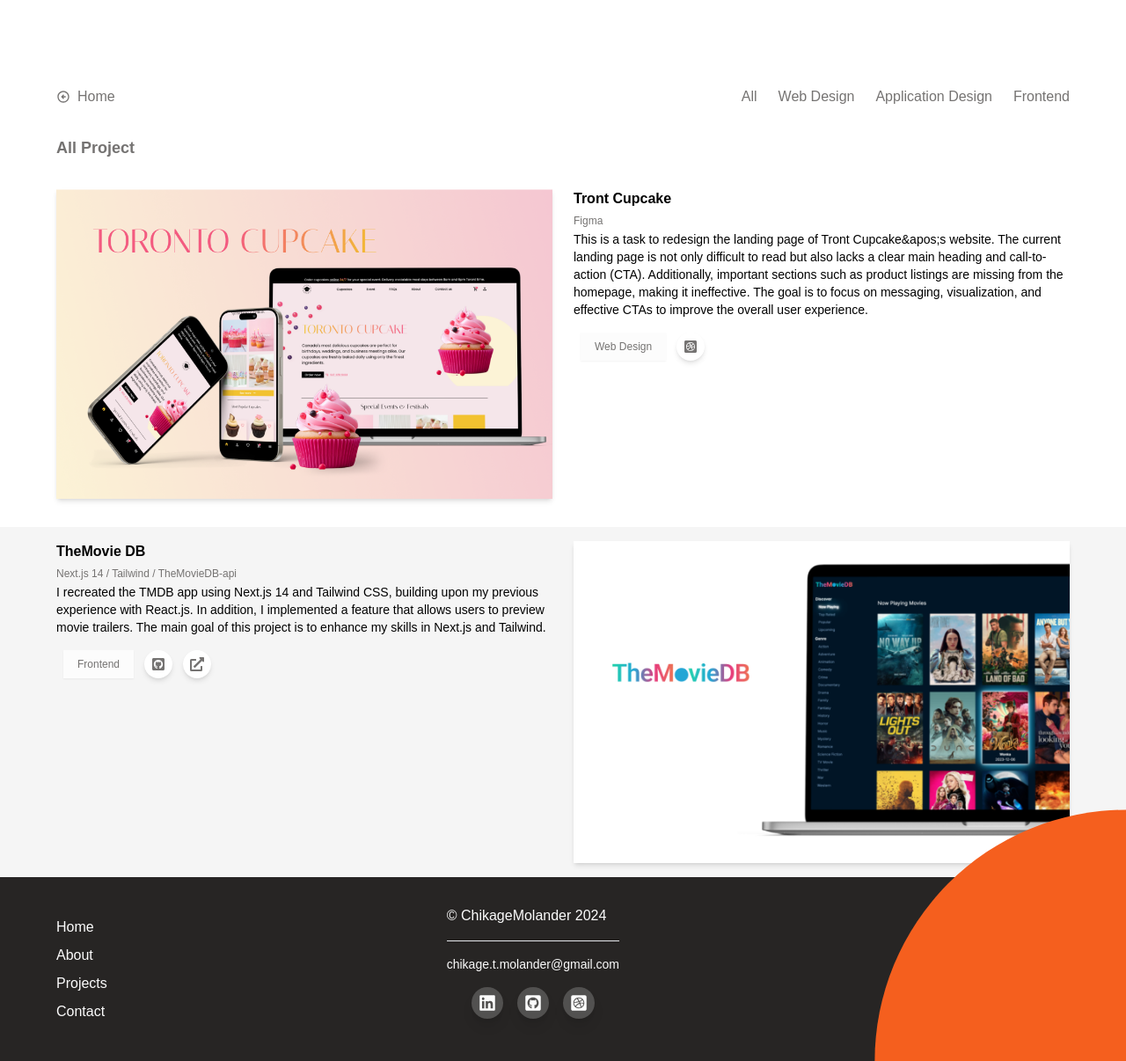
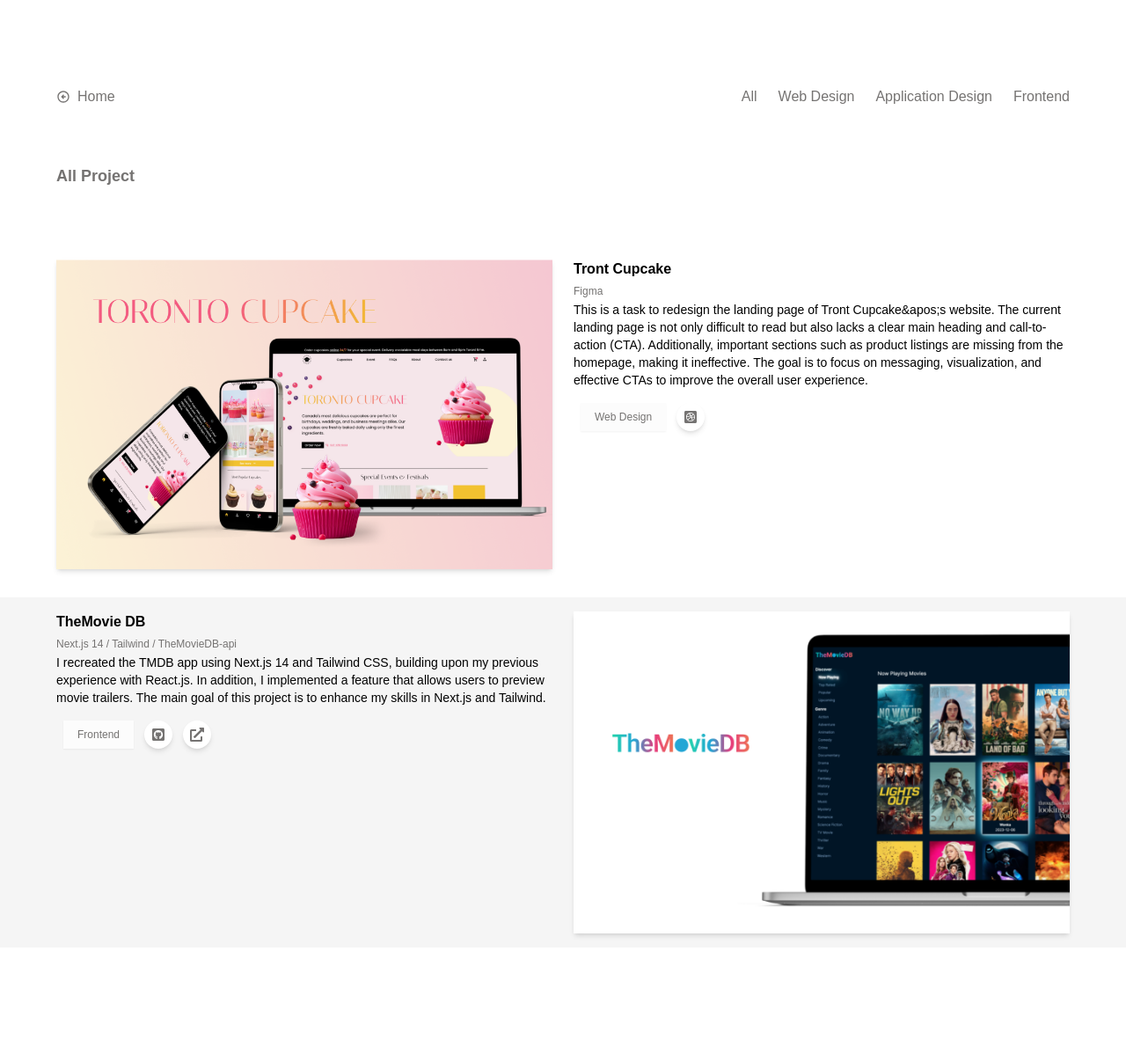
Before and after one commit to xxxOkamexxx/new-portfolio, a Next.js app: page /projects in a window 1280 px wide. Shown: the whole page at 88% size. After the commit the page ends 1077 px from the top, so only its background shows below. Built offline with nearby package versions, Linux system fonts and the light colour scheme.

Commit message:
adjust width

```diff
--- a/src/app/page.js
+++ b/src/app/page.js
@@ -3,7 +3,7 @@
 export default function Home() {
   return (
     <main className={`bg-neutralLight overflow-hidden`}>
-      <div className="hidden md:block circle01 z-0" />
+      <div id='home' className="hidden md:block circle01 z-0" />
 
       <div className="z-10">
         <div>
--- a/src/app/projects/[id]/page.jsx
+++ b/src/app/projects/[id]/page.jsx
@@ -5,7 +5,6 @@
 
 import { projectsList } from '@/constans'
 import ProjectNav from '@/components/ProjectNav';
-import { Footer } from '@/components';
 
 import { styles } from '@/styles'
 import { motion } from 'framer-motion';
@@ -42,7 +41,7 @@
       <ProjectNav />
 
       {/* Page title */}
-      <h3 className={`${styles.pageTitle} ${styles.headline3} ${styles.xPaddings} pt-8 pb-4`}>
+      <h3 className={`${styles.pageTitle} ${styles.headline3} ${styles.xPaddings} ${styles.yPaddings}`}>
         {title}
       </h3>
 
@@ -107,8 +106,6 @@
         </div>
       </div>
 
-      <Footer />
-
     </main>
   )
 }
--- a/src/app/projects/page.jsx
+++ b/src/app/projects/page.jsx
@@ -5,7 +5,6 @@
 
 import ProjectNav from '@/components/ProjectNav'
 import { projectsList } from '@/constans'
-import { Footer } from '@/components';
 
 import { styles } from '@/styles'
 import { motion } from 'framer-motion';
@@ -20,7 +19,7 @@
       <ProjectNav />
 
       {/* Page title */}
-      <h3 className={`${styles.pageTitle} ${styles.headline3} ${styles.xPaddings} pt-8 pb-4`}>
+      <h3 className={`${styles.pageTitle} ${styles.headline3} ${styles.xPaddings} ${styles.yPaddings}`}>
         All Project
       </h3>
 
@@ -93,8 +92,6 @@
 
       </div>
 
-      <Footer />
-
     </main>
   )
 }
--- a/src/components/Footer.jsx
+++ b/src/components/Footer.jsx
@@ -1,8 +1,9 @@
 import React from 'react'
 
-import { LinkItems, MenuItems } from '@/constans'
+import { MenuItems } from '@/constans'
 import { styles } from '@/styles'
 import SnsLinkButtons from './SnsLinkButtons'
+import Link from 'next/link'
 
 const Footer = () => {
   return (
@@ -14,11 +15,14 @@
 
         <div className='flex flex-col gap-2'>
           {MenuItems.map(menu =>
-            <div
+
+            <Link
               key={menu.id}
+              href={`#${menu.id}`}
             >
-              <span>{menu.name}</span>
-            </div>
+              {menu.name}
+            </Link>
+
           )}
         </div>
 
--- a/src/sections/Contact.jsx
+++ b/src/sections/Contact.jsx
@@ -27,7 +27,7 @@
           {/* Contact form */}
           <div >
             <p className='pb-6'>
-              Thank you for your interest. If you have any job requests or questions, please feel free to contact me. I look forward to assisting you
+              Thank you for your interest. If you have any job requests or questions, please feel free to contact me. I look forward to assisting you.
             </p>
 
             <div className='flex flex-col md:flex-row justify-starts'>
--- a/src/sections/Hero.jsx
+++ b/src/sections/Hero.jsx
@@ -19,7 +19,6 @@
 
   return (
     <section
-      id='home'
       className={`${styles.xPaddings} ${styles.yPaddings}`}
     >
       <motion.div
--- a/src/sections/Projects.jsx
+++ b/src/sections/Projects.jsx
@@ -33,7 +33,7 @@
               Projects
             </h2>
 
-            <div className='grid sm:grid-cols-2 lg:grid-cols-4 gap-4 '>
+            <div className='grid sm:grid-cols-2 md:grid-cols-4 gap-4 '>
               {projectsMenu.map((item, index) =>
                 <motion.div
                   key={item.id}
```
